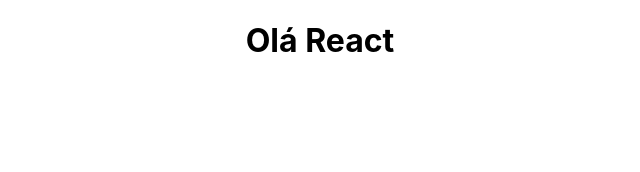
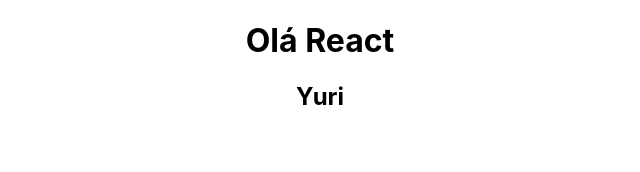
Before and after one commit to YuriMDeodato/Meu-Novo-Projeto, a React (Create React App) app: page / in a window 1280 px wide. Shown: the top 172 px of the page, without its empty margins (320-960 px from the left). Built offline with nearby package versions, Linux system fonts and the light colour scheme.

Commit message:
Uso do toUpperCase
Imprimir em maiúsculo

```diff
--- a/src/App.js
+++ b/src/App.js
@@ -3,11 +3,15 @@
 
 function App() {
 
+  const name = "Yuri"
+
+  const newName = name.toUpperCase()
 
 
   return (
     <div className="App">
      <h1>Olá React</h1>
+     <h2>{name}</h2>
     </div>
   );
 }
```
